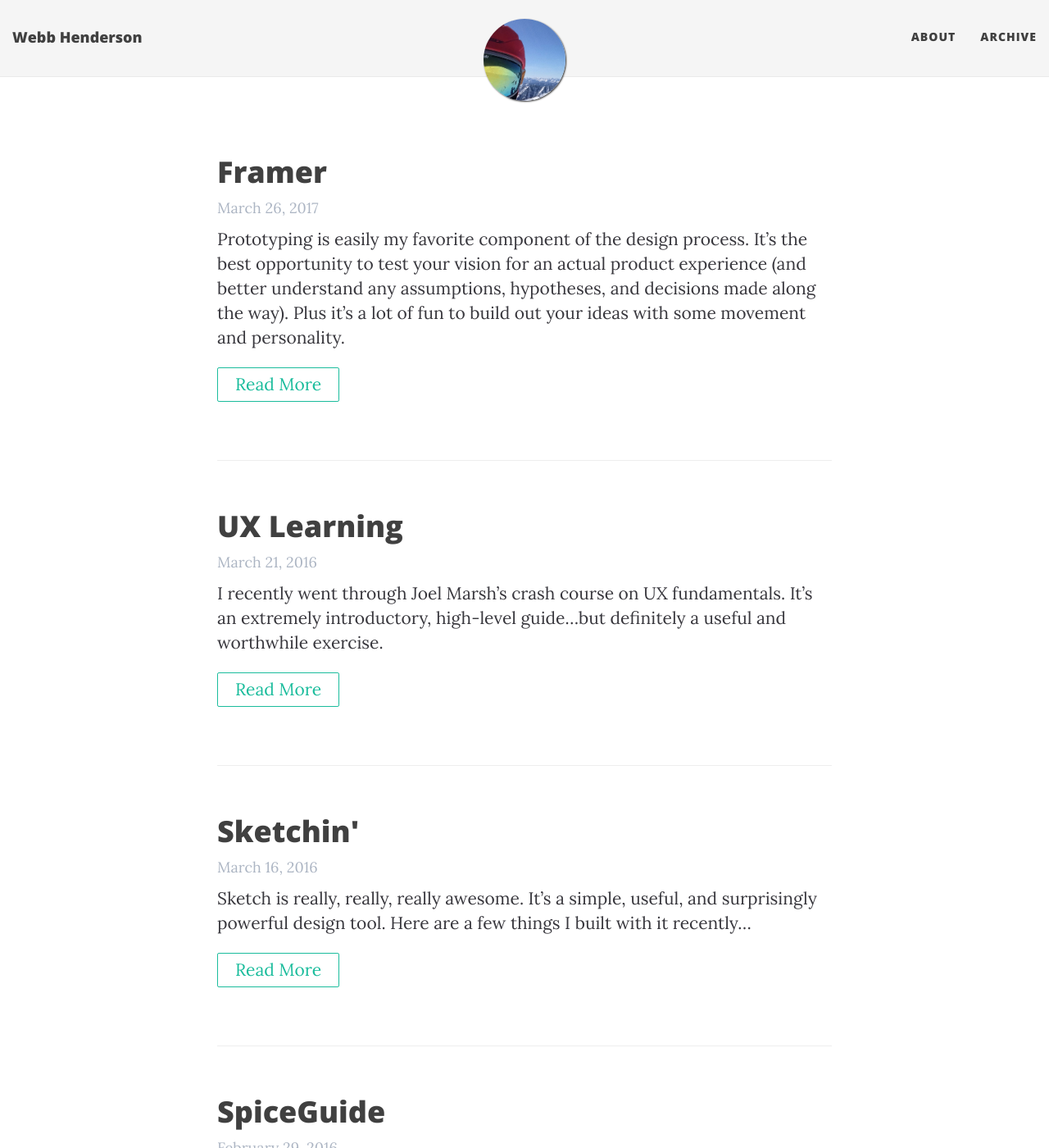
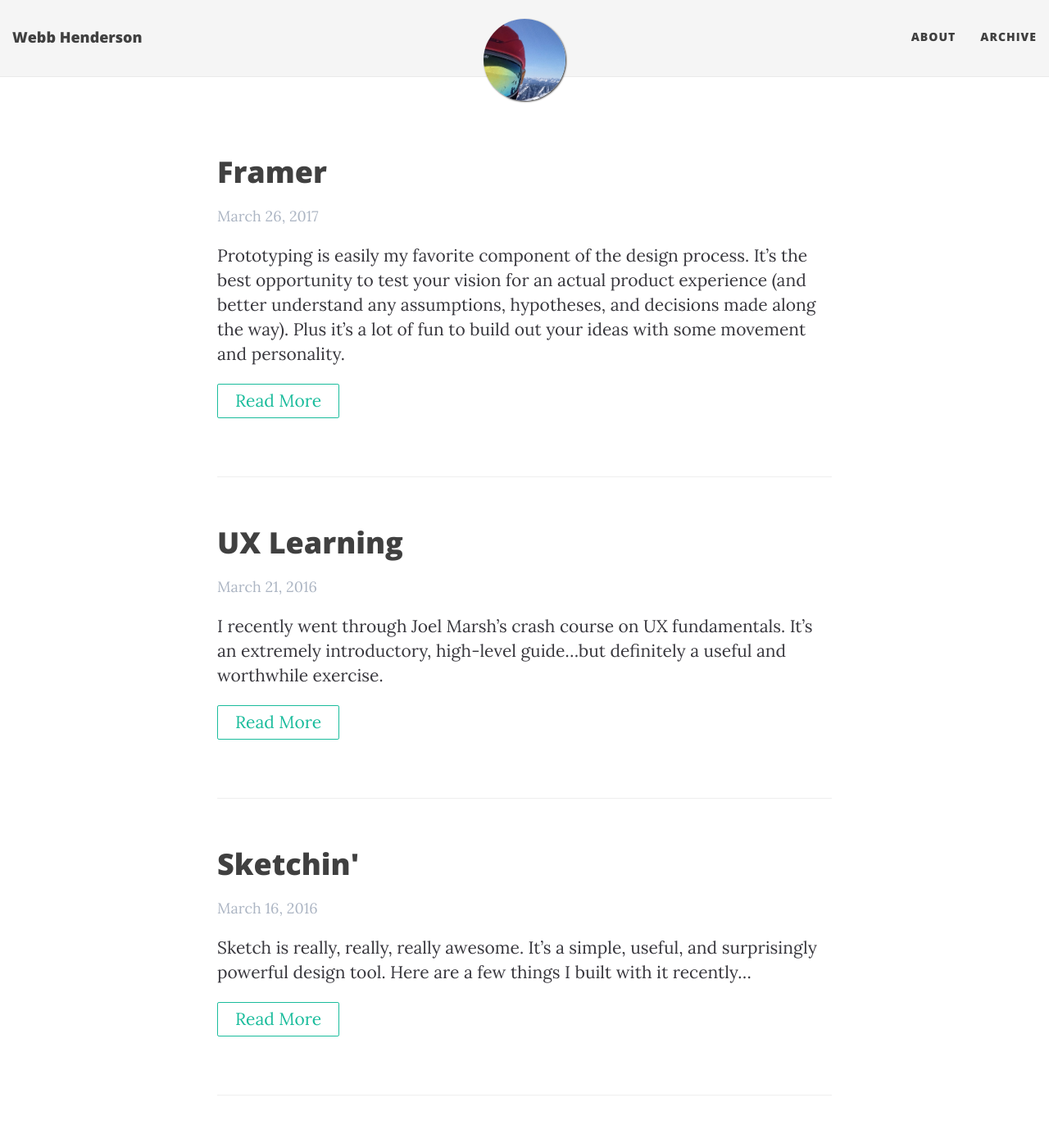
Before and after one commit to emerywebster/emerywebster.github.io, a Jekyll site: the page built from index.html, in a window 1280 px wide and 1400 px high. Shown: the whole window at 82% size. Built offline with Jekyll 4.4.1, drawn with Linux system fonts in a browser that asks for light colours; nearby versions of some CDN libraries; the list of posts is cut into pages by our own code.

Commit message:
post-meta margin cleanup

```diff
--- a/css/main.css
+++ b/css/main.css
@@ -324,7 +324,6 @@ footer .theme-by {
 .post-heading .post-meta {
   color: #acb5c3;
   font-size: 18px;
-  margin: 0 0 10px;
 }
 .post-heading .post-meta {
   display: block;
@@ -468,6 +467,11 @@ footer .theme-by {
   .container {
     padding-left: 5%;
     padding-right: 5%;
+  }
+
+  .post-preview .post-meta,
+  .post-heading .post-meta {
+      margin-bottom: 12px;
   }
 
   .header-section.has-img .intro-header.no-img {
```
